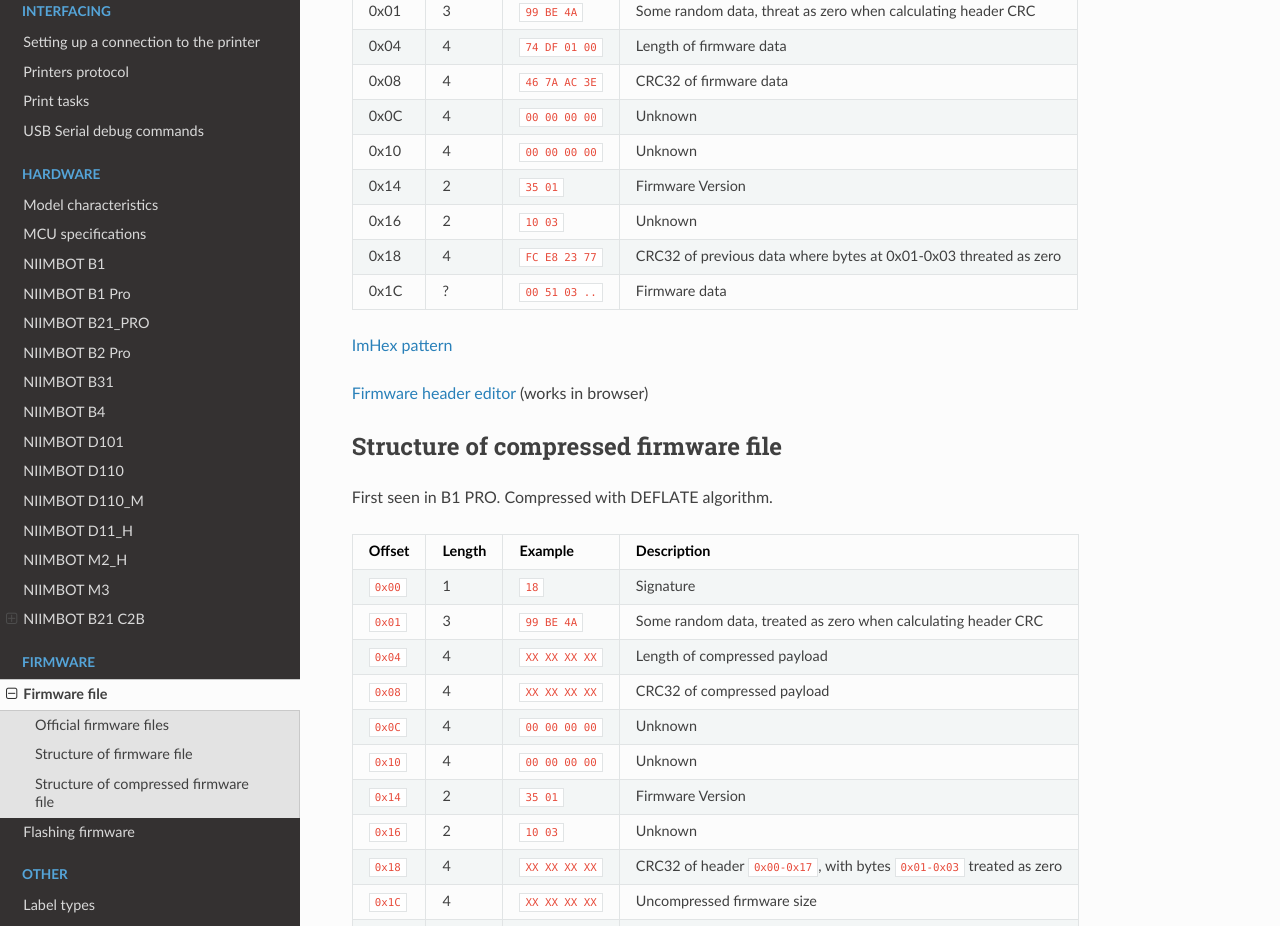
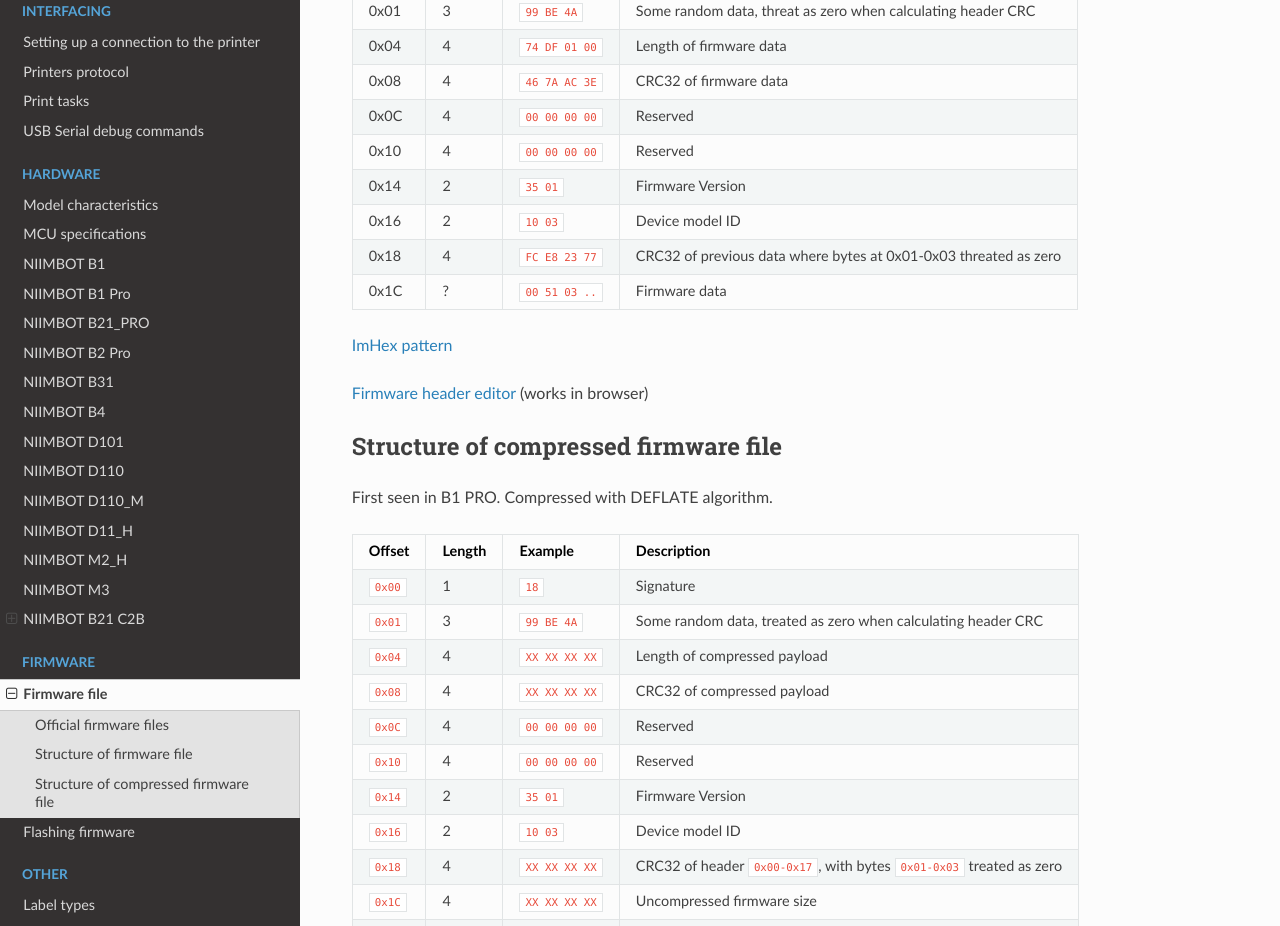
Before and after one commit to MultiMote/niimbot-wiki, an MkDocs documentation site: the page built from docs/firmware/index.md, in a window 1280 px wide and 1400 px high, scrolled down 414 px. Shown: the part 151-1077 px from the top of the window. Built offline with MkDocs 1.6.1, drawn with Linux system fonts in a browser that asks for light colours; nearby versions of some CDN libraries.

Commit message:
Update firmware fields

```diff
--- a/docs/firmware/index.md
+++ b/docs/firmware/index.md
@@ -18,10 +18,10 @@ Applies to new firmware files starting with `0x18` byte. Byte order is little en
 | 0x01   | 3      | `99 BE 4A`    | Some random data, threat as zero when calculating header CRC     |
 | 0x04   | 4      | `74 DF 01 00` | Length of firmware data                                          |
 | 0x08   | 4      | `46 7A AC 3E` | CRC32 of firmware data                                           |
-| 0x0C   | 4      | `00 00 00 00` | Unknown                                                          |
-| 0x10   | 4      | `00 00 00 00` | Unknown                                                          |
+| 0x0C   | 4      | `00 00 00 00` | Reserved                                                         |
+| 0x10   | 4      | `00 00 00 00` | Reserved                                                         |
 | 0x14   | 2      | `35 01`       | Firmware Version                                                 |
-| 0x16   | 2      | `10 03`       | Unknown                                                          |
+| 0x16   | 2      | `10 03`       | Device model ID                                                  |
 | 0x18   | 4      | `FC E8 23 77` | CRC32 of previous data where bytes at 0x01-0x03 threated as zero |
 | 0x1C   | ?      | `00 51 03 ..` | Firmware data                                                    |
 
@@ -39,10 +39,10 @@ First seen in B1 PRO. Compressed with DEFLATE algorithm.
 | `0x01` | 3      | `99 BE 4A`    | Some random data, treated as zero when calculating header CRC       |
 | `0x04` | 4      | `XX XX XX XX` | Length of compressed payload                                        |
 | `0x08` | 4      | `XX XX XX XX` | CRC32 of compressed payload                                         |
-| `0x0C` | 4      | `00 00 00 00` | Unknown                                                             |
-| `0x10` | 4      | `00 00 00 00` | Unknown                                                             |
+| `0x0C` | 4      | `00 00 00 00` | Reserved                                                            |
+| `0x10` | 4      | `00 00 00 00` | Reserved                                                            |
 | `0x14` | 2      | `35 01`       | Firmware Version                                                    |
-| `0x16` | 2      | `10 03`       | Unknown                                                             |
+| `0x16` | 2      | `10 03`       | Device model ID                                                     |
 | `0x18` | 4      | `XX XX XX XX` | CRC32 of header `0x00-0x17`, with bytes `0x01-0x03` treated as zero |
 | `0x1C` | 4      | `XX XX XX XX` | Uncompressed firmware size                                          |
 | `0x20` | 4      | `00 80 00 00` | Compression block size, normally `0x8000` (32768)                   |
```
Also changed, not shown: docs/firmware/header-editor.html (+7 -5 lines), 1 other file.
